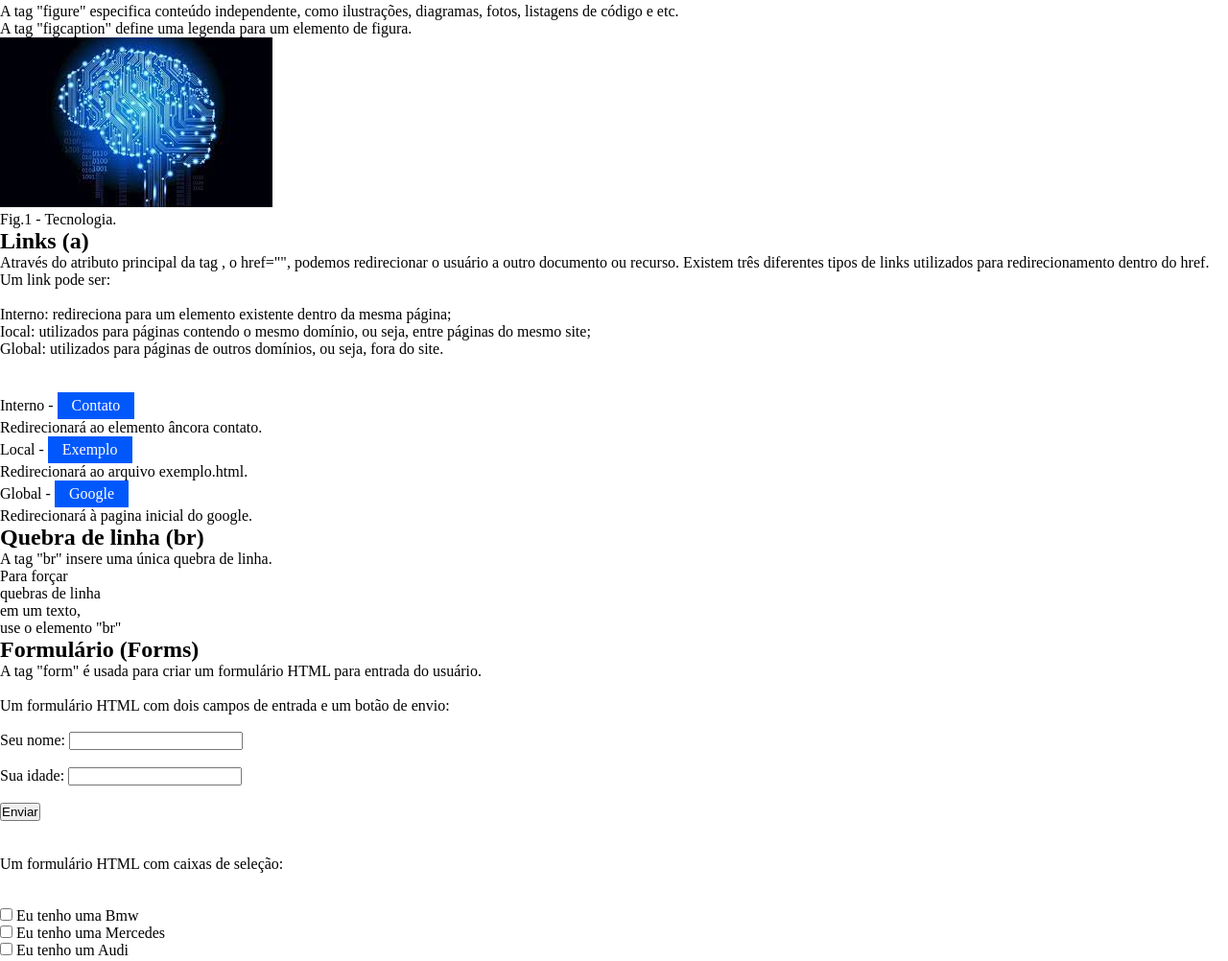
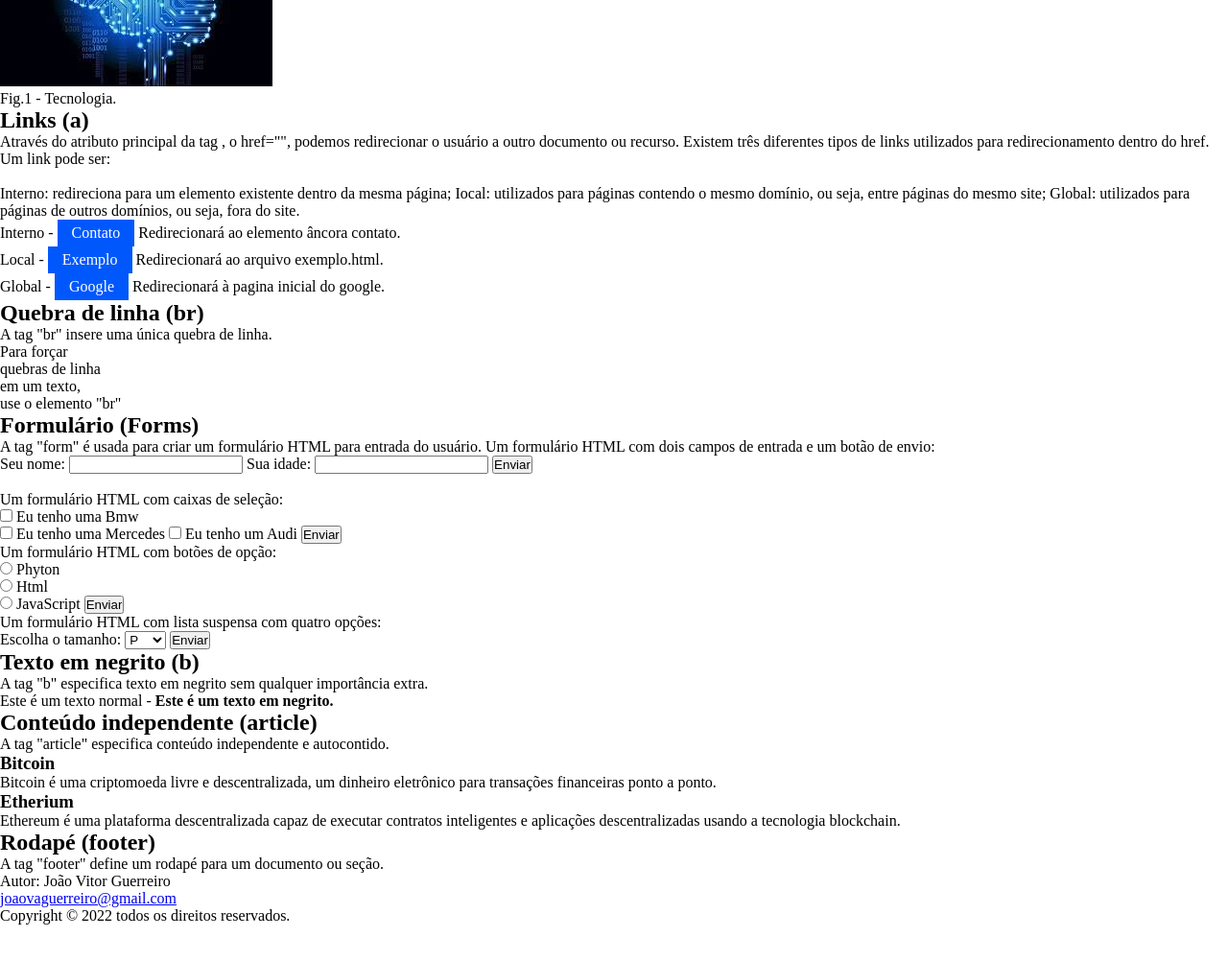
Before and after one commit to Joao-Vitor-Guerreiro/projeto-padrao, a plain HTML site: page index.html in a window 1280 px wide. Shown: the part 1351-2353 px from the top of the page at 96% size. After the commit the page ends 2315 px from the top, so only its background shows below. Drawn offline with Linux system fonts and the light colour scheme.

Commit message:
Atualização

```diff
--- a/index.html
+++ b/index.html
@@ -16,8 +16,8 @@
             </div>
         </div>
     <section>
-    <h1 class="título">Principais elementos HTML</h1><br>
-    <img class="logo" src="img/img3.png" width="120"/><br><br>
+    <h1 class="título">Principais elementos HTML</h1>
+    <img class="logo" src="img/img3.png" width="120"/>
     </header>
     <article>
         <h2>Parágrafo (p)</h2>
@@ -96,16 +96,16 @@
 
     <article>
         <h2>Imagem (img)</h2>
-        <p>A tag "img" é usada para incorporar uma imagem em uma página HTML. <br>
-           A tag "img" tem dois atributos obrigatórios:<br> <br>
-           src - Especifica o caminho para imagem.<br>
+        <p>A tag "img" é usada para incorporar uma imagem em uma página HTML.
+           A tag "img" tem dois atributos obrigatórios:
+           src - Especifica o caminho para imagem.
            alt - Especifica um texto alternativo para a imagem, se a imagem por algum motivo não puder ser exibida.<br> <br>
         </p>
-        <img src="img/img1.webp" title="Tecnologia">  <br> <br>
+        <img src="img/img1.webp" title="Tecnologia">
         <p> A tag "figure" especifica conteúdo independente, como ilustrações, diagramas, fotos, listagens de código e etc.<br>
             A tag "figcaption" define uma legenda para um elemento de figura.</p>
         <figure>
-        <img src="img/img2.jfif" alt="Imagem tecnologia"> <br>
+        <img src="img/img2.jfif" alt="Imagem tecnologia">
         <figcaption>Fig.1 - Tecnologia.</figcaption>
         </figure>
 
@@ -114,16 +114,16 @@
     <article>
         <h2>Links (a)</h2>
         <p>Através do atributo principal da tag <a>, o href="", podemos redirecionar o usuário a outro documento ou recurso. Existem três diferentes tipos de links utilizados para redirecionamento dentro do href. Um link pode ser:<br><br>
-            Interno: redireciona para um elemento existente dentro da mesma página;<br>
-            Iocal: utilizados para páginas contendo o mesmo domínio, ou seja, entre páginas do mesmo site;<br>
+            Interno: redireciona para um elemento existente dentro da mesma página;
+            Iocal: utilizados para páginas contendo o mesmo domínio, ou seja, entre páginas do mesmo site;
             Global: utilizados para páginas de outros domínios, ou seja, fora do site.
         </p>
-        <br> <br>
-        Interno - <a class="link1" href="#contato">Contato</a><br>
+
+        Interno - <a class="link1" href="#contato">Contato</a>
         Redirecionará ao elemento âncora contato. <br>
-        Local - <a class="link2" href="exemplo.html">Exemplo</a><br>
+        Local - <a class="link2" href="exemplo.html">Exemplo</a>
         Redirecionará ao arquivo exemplo.html.<br>
-        Global - <a class="link3" href="http://www.google.com/">Google</a><br>
+        Global - <a class="link3" href="http://www.google.com/">Google</a>
         Redirecionará à pagina inicial do google.
     </article>
 
@@ -136,44 +136,44 @@
 
     <article>
         <h2>Formulário (Forms)</h2>
-        <p>A tag "form" é usada para criar um formulário HTML para entrada do usuário.<br><br>
-           Um formulário HTML com dois campos de entrada e um botão de envio:<br><br>
+        <p>A tag "form" é usada para criar um formulário HTML para entrada do usuário.
+           Um formulário HTML com dois campos de entrada e um botão de envio:
         </p>
         <form action="/Exemplo">
             <label for="fname">Seu nome:</label>
-            <input type="text" id="fname" name="fname"><br><br>
+            <input type="text" id="fname" name="fname">
             <label for="lname">Sua idade:</label>
-            <input type="text" id="lname" name="lname"><br><br>
+            <input type="text" id="lname" name="lname">
             <input type="submit" value="Enviar">
-        </form><br><br>
-        <p>Um formulário HTML com caixas de seleção:</p><br><br>
+        </form><br>
+        <p>Um formulário HTML com caixas de seleção:</p>
         <form action="/Exemplo" method="get">
             <input type="checkbox" name="vehicle1" value="Bmw">
             <label for="vehicle1"> Eu tenho uma Bmw</label><br>
             <input type="checkbox" name="vehicle2" value="Mercedes">
-            <label for="vehicle2"> Eu tenho uma Mercedes</label><br>
+            <label for="vehicle2"> Eu tenho uma Mercedes</label>
             <input type="checkbox" name="vehicle3" value="Audi">
-            <label for="vehicle3"> Eu tenho um Audi</label><br><br>
+            <label for="vehicle3"> Eu tenho um Audi</label>
             <input type="submit" value="Enviar">
-        </form><br><br>
-        <p>Um formulário HTML com botões de opção:</p><br><br>
+        </form>
+        <p>Um formulário HTML com botões de opção:</p>
         <form action="/Exemplo" method="get">
             <input type="radio" id="phyton" name="fav_language" value="Phyton">
             <label for="phyton">Phyton</label><br>
             <input type="radio" id="Html" name="fav_language" value="Html">
             <label for="Html">Html</label><br>
             <input type="radio" id="JavaScript" name="fav_language" value="JavaScript">
-            <label for="javascript">JavaScript</label><br><br>
+            <label for="javascript">JavaScript</label>
             <input type="submit" value="Enviar">
-        </form><br><br>
-        <p>Um formulário HTML com lista suspensa com quatro opções:</p><br><br>
+        </form>
+        <p>Um formulário HTML com lista suspensa com quatro opções:</p>
         <label for="tamanho">Escolha o tamanho:</label>
         <select name="tamanho" id="tamanho">
             <option value="P">P</option>
             <option value="M">M</option>
             <option value="G">G</option>
             <option value="GG">GG</option>
-        </select><br><br>
+        </select>
         <input type="submit" value="Enviar">
 
     </article>
```
